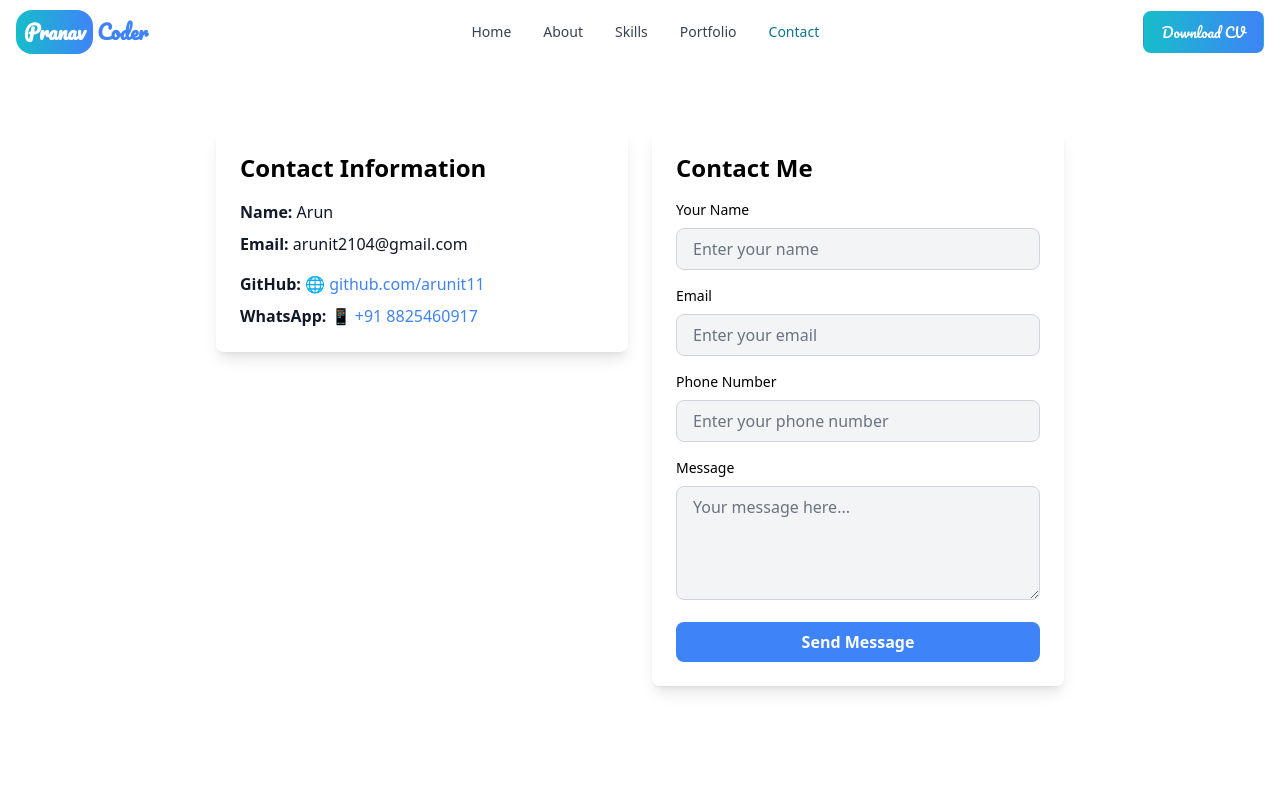
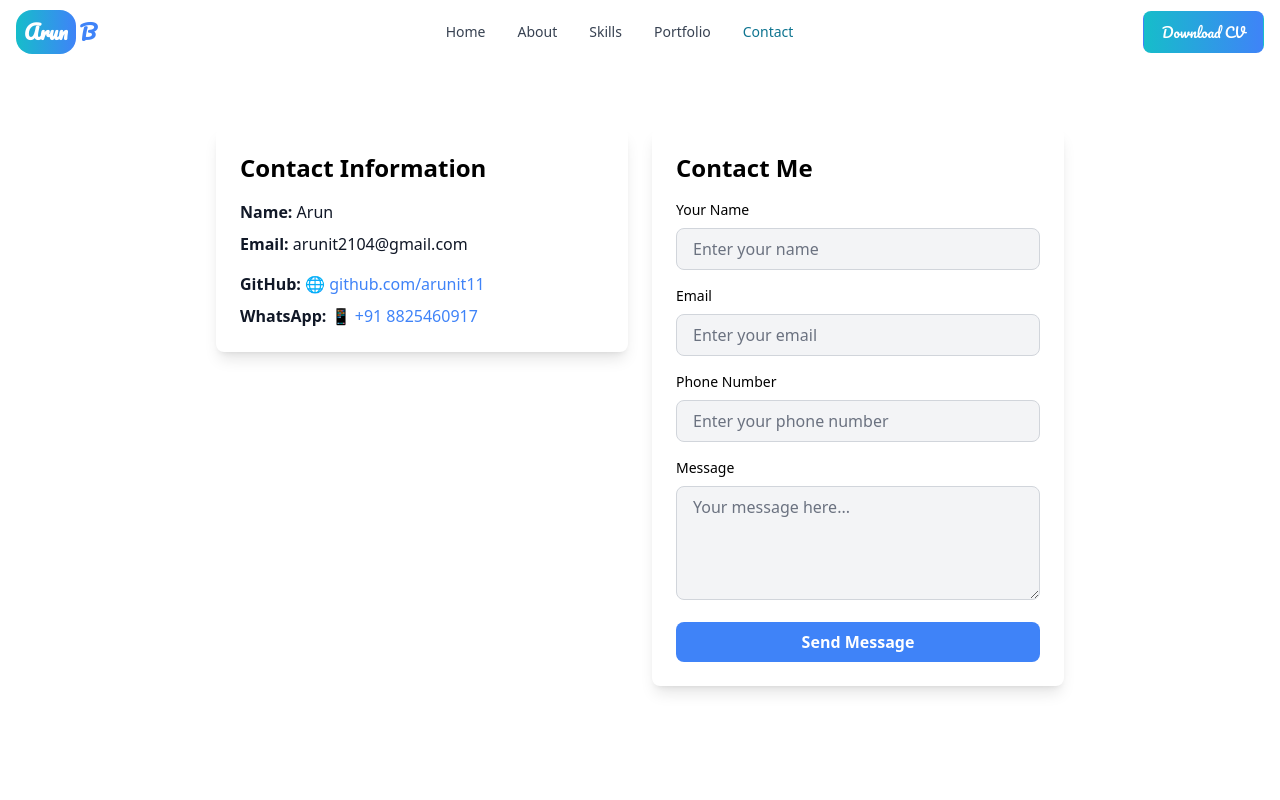
Before and after one commit to arunit11/personal_site, a React (Vite) app: page /contact in a window 1280 px wide. Shown: the top 800 px of the page. Built offline with nearby package versions, Linux system fonts and the light colour scheme.

Commit message:
Update Header.jsx

```diff
--- a/src/components/Header.jsx
+++ b/src/components/Header.jsx
@@ -9,8 +9,8 @@ const Header = () => {
     return (
         <Navbar fluid rounded   >
             <Navbar.Brand href="https://flowbite-react.com" >
-                <span className="self-center whitespace-nowrap tet-with text-xl font-semibold dark:text-white pacifico-regular bg-gradient-to-r from-teal-400 to-blue-500 mr-1 p-2 rounded-2xl">Pranav</span>
-                <span className='font-semibold text-xl pacifico-regular text-blue-500   gap-1 '>Coder</span>
+                <span className="self-center whitespace-nowrap tet-with text-xl font-semibold dark:text-white pacifico-regular bg-gradient-to-r from-teal-400 to-blue-500 mr-1 p-2 rounded-2xl">Arun</span>
+                <span className='font-semibold text-xl pacifico-regular text-blue-500   gap-1 '>B</span>
             </Navbar.Brand>
             <div className="flex md:order-2">
 
```
